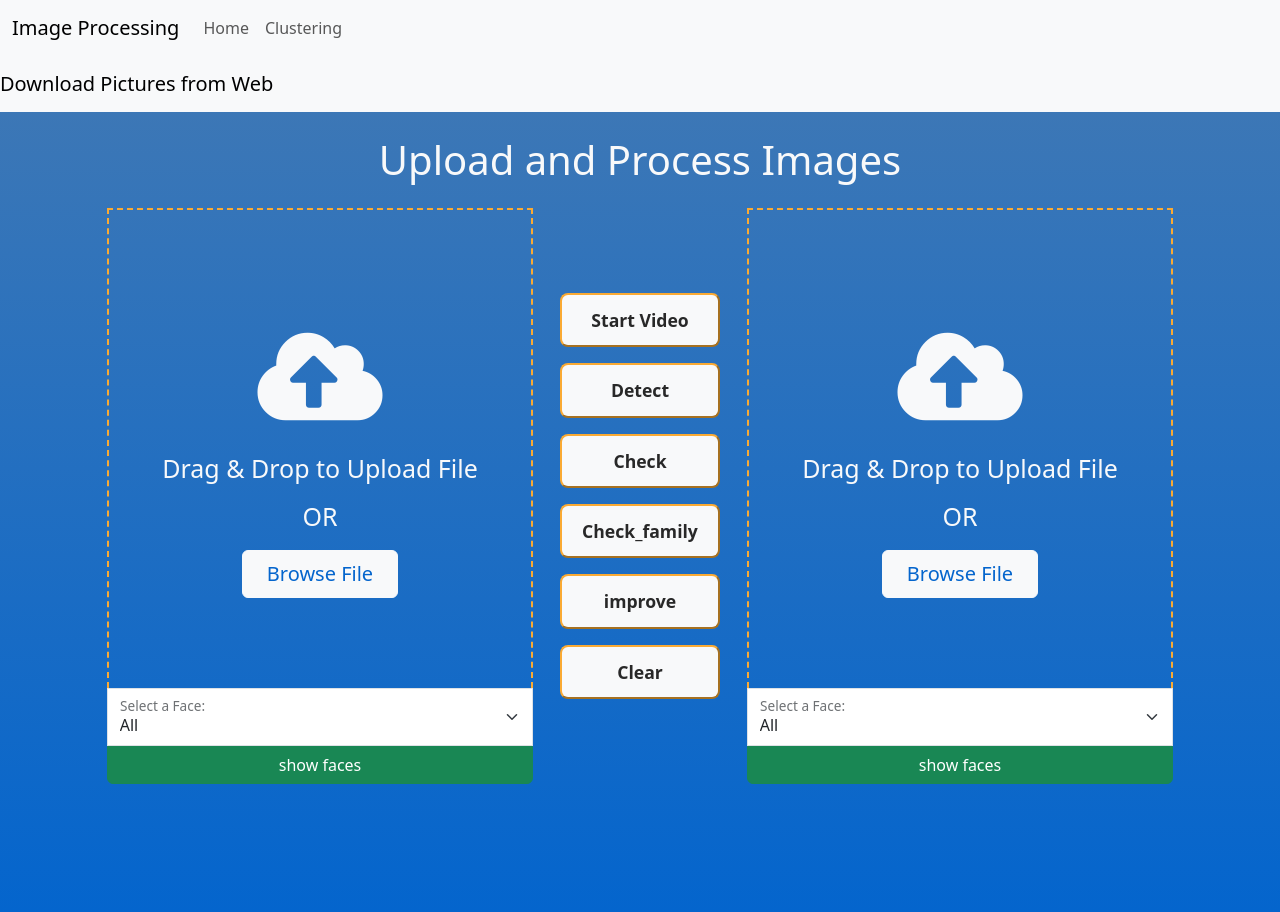
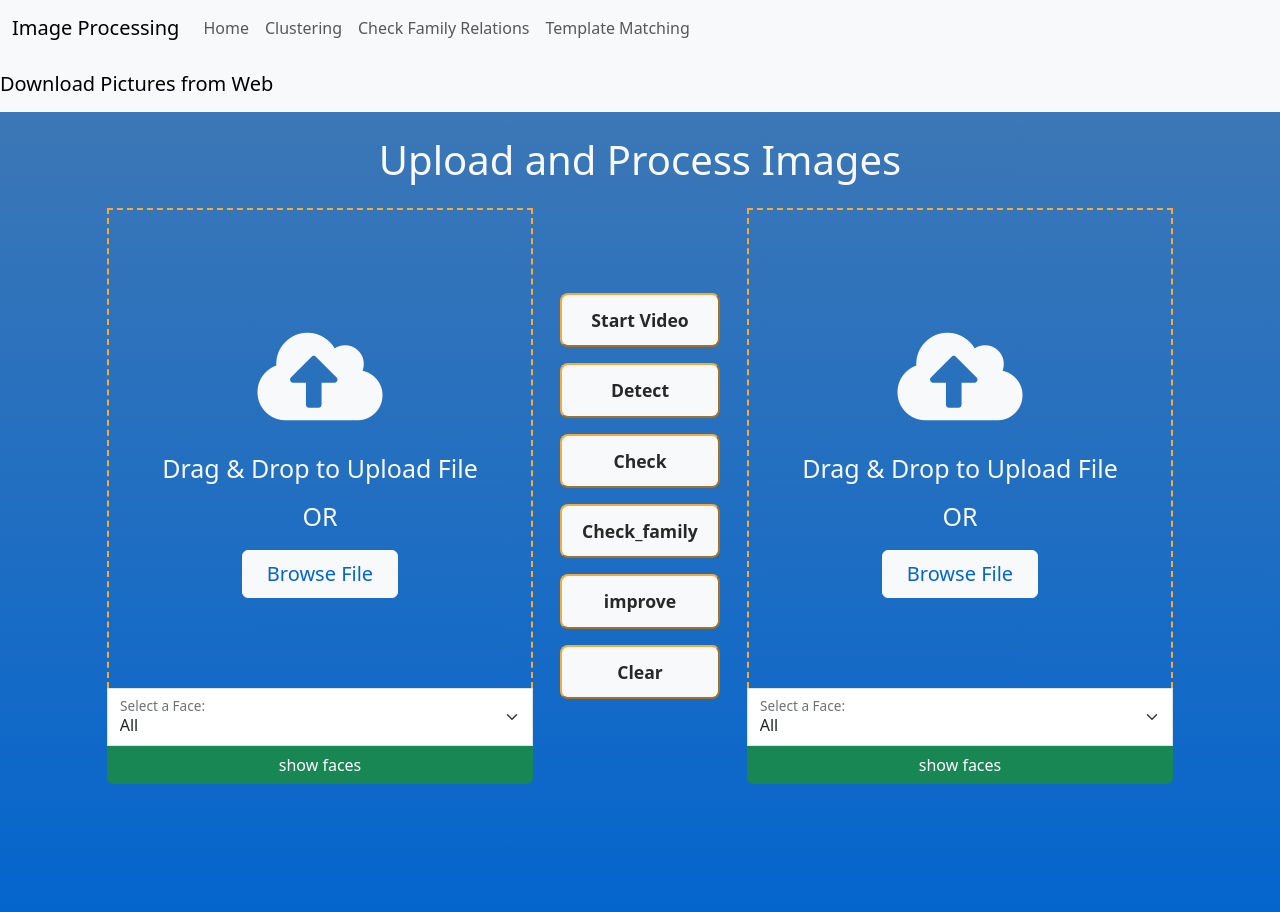
Before and after one commit to ofekhta1/Face-Frontend, a Flask app: page / in a window 1280 px wide. Run offline with Flask 3, Linux system fonts and the light colour scheme.

Commit message:
some minor changes,create links

```diff
--- a/app.py
+++ b/app.py
@@ -56,7 +56,7 @@ def saveTempFiles(temp_dir, files):
     saved_files = {}
     for key, file in files.items():
         if file.filename != "":
-            file_path = f"{temp_dir}/{file.filename}"
+            file_path = os.path.join(temp_dir,file.filename);
             file.save(file_path)
             saved_files[key] = open(file_path, "rb")
     return saved_files
--- a/templates/base.html
+++ b/templates/base.html
@@ -44,6 +44,12 @@ integrity="sha256-/JqT3SQfawRcv/BIHPThkBvs0OEvtFFmqPF/lYI/Cxo=" crossorigin="ano
         <li class="nav-item">
           <a class="nav-link" href="/clustering">Clustering</a>
         </li>
+        <li class="nav-item">
+          <a class="nav-link" href="/check_family">Check Family Relations</a>
+        </li>
+        <li class="nav-item">
+          <a class="nav-link" href="/template_matching">Template Matching</a>
+        </li>
       </ul>
     </div>
   </div>
```
